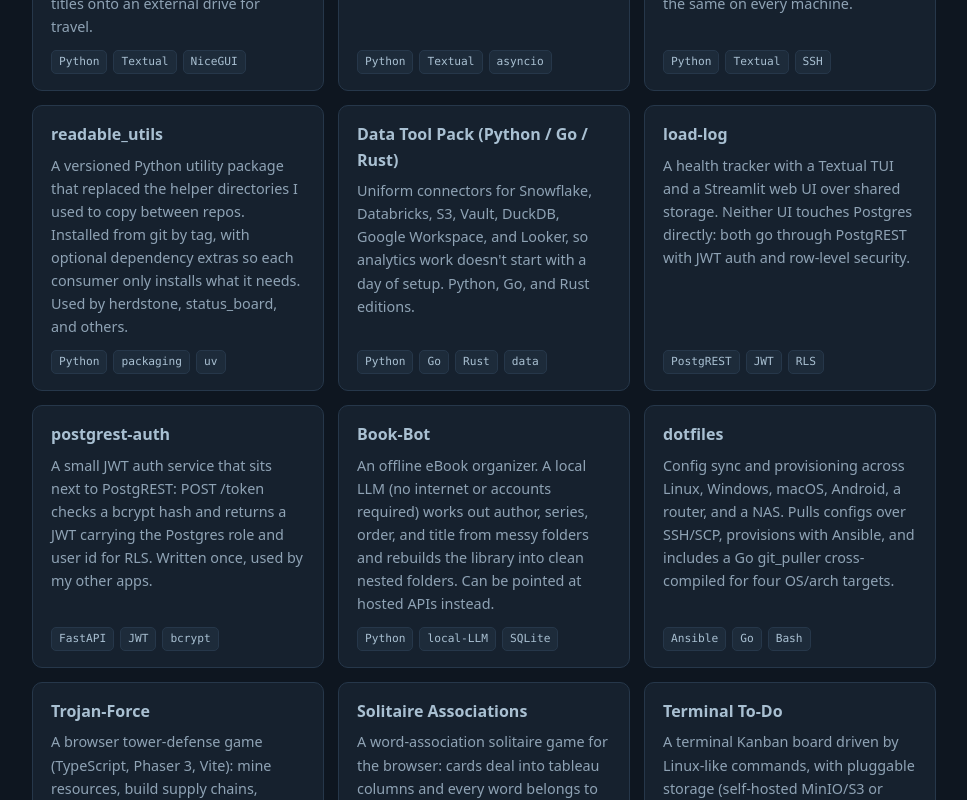
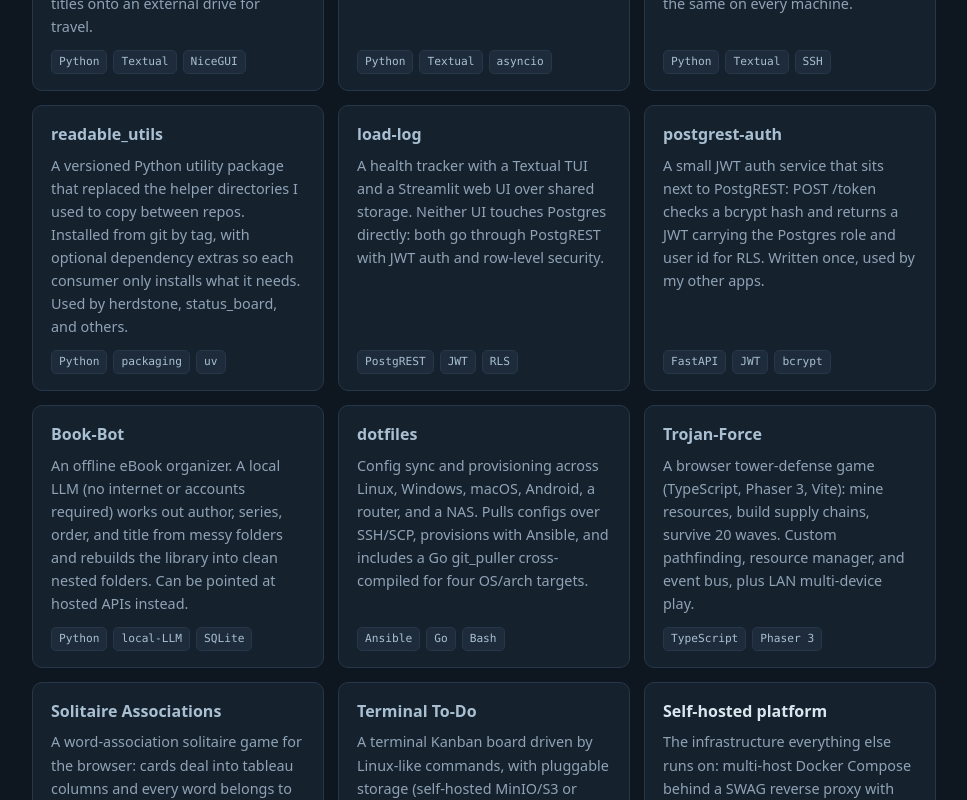
Before and after one commit to ReadableCode/website, a React (Vite) app in the folder frontend_react/: page / in a window 1280 px wide. Shown: the part 1320-2120 px from the top of the page, without its empty margins (156-1123 px from the left). Built offline with nearby package versions, Linux system fonts and the light colour scheme; no server answers.

Commit message:
drop data tool pack from the featured projects

```diff
--- a/frontend_react/src/data.ts
+++ b/frontend_react/src/data.ts
@@ -43,14 +43,6 @@ export const PROJECTS: Project[] = [
     blurb:
       "A versioned Python utility package that replaced the helper directories I used to copy between repos. Installed from git by tag, with optional dependency extras so each consumer only installs what it needs. Used by herdstone, status_board, and others.",
     tags: ["Python", "packaging", "uv"],
-  },
-  {
-    id: "data-tool-pack",
-    name: "Data Tool Pack (Python / Go / Rust)",
-    url: "https://github.com/ReadableCode/Data_Tool_Pack_Py",
-    blurb:
-      "Uniform connectors for Snowflake, Databricks, S3, Vault, DuckDB, Google Workspace, and Looker, so analytics work doesn't start with a day of setup. Python, Go, and Rust editions.",
-    tags: ["Python", "Go", "Rust", "data"],
   },
   {
     id: "load-log",
```
Also changed, not shown: 2 other files (tests, documents, lock files or other folders).
